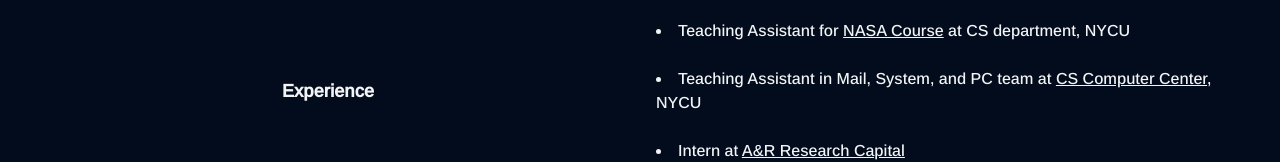
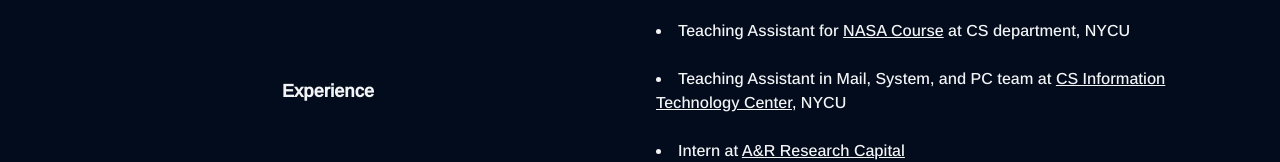
Before and after one commit to SiriusKoan/SiriusKoan.github.io, a Vue app: page /about in a window 1280 px wide. Shown: the part 639-801 px from the top of the page. Built offline with nearby package versions, Linux system fonts and the light colour scheme.

Commit message:
fix: rename cscc to csit

```diff
--- a/src/components/AboutExperienceSection.vue
+++ b/src/components/AboutExperienceSection.vue
@@ -28,7 +28,7 @@
           href="https://it.cs.nycu.edu.tw/"
           target="_blank"
           class="underline"
-        >CS Computer Center</a>, NYCU
+        >CS Information Technology Center</a>, NYCU
       </ListNode>
       <ListNode>
         Intern at
```
